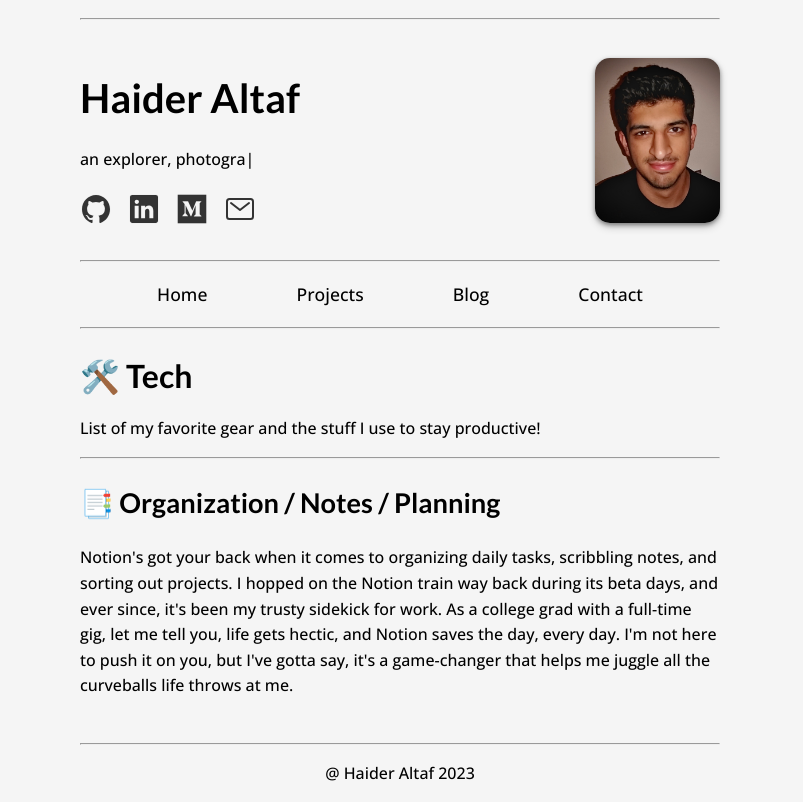
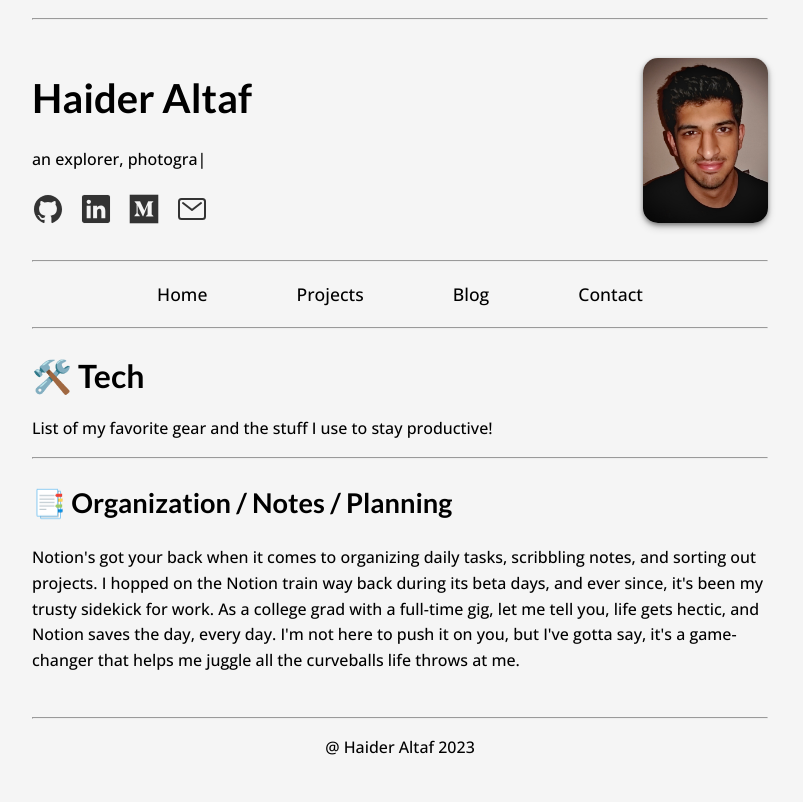
Before and after one commit to haltaf000/Personal_Website, a Django app: page /tech in a window 1280 px wide. Shown: the whole page, without its empty margins (240-1043 px from the left). After the commit the page ends 755 px from the top, so only its background shows below. Run offline with Django 4.2, Linux system fonts and the light colour scheme; data comes from the database, SQL or seed files in the repository; parts of the project's set-up code (start-up, migrations or seed data) failed here and were passed over.

Commit message:
something

```diff
--- a/website/static/website/styles.css
+++ b/website/static/website/styles.css
@@ -9,7 +9,7 @@ html {
 
 body {
   font-family: 'Lato', sans-serif, 'Open Sans';
-  margin: 0 20rem;
+  margin: 0 17rem;
   padding-top: 10px;
   background-color: whitesmoke;
 }
```
